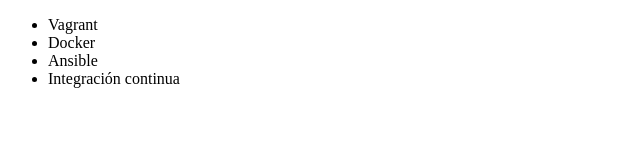
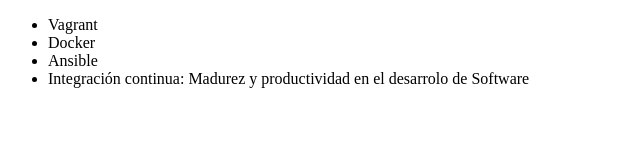
Before and after one commit to 9Carlin6/alura-git, a plain HTML site: page index.html in a window 1280 px wide. Shown: the whole page, without its empty margins (0-640 px from the left). Drawn offline with Linux system fonts and the light colour scheme.

Commit message:
Renombrando curso de integracion continua

```diff
--- a/index.html
+++ b/index.html
@@ -9,7 +9,7 @@
          <li> Vagrant </li>
          <li> Docker </li>
          <li> Ansible </li>
-         <li> Integración continua </li>
+         <li> Integración continua: Madurez y productividad en el desarrolo de Software </li>
      </ul>
 </body>
 </html>
```
